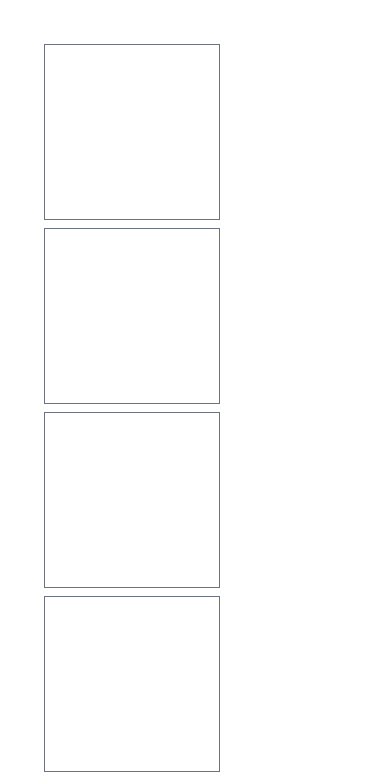
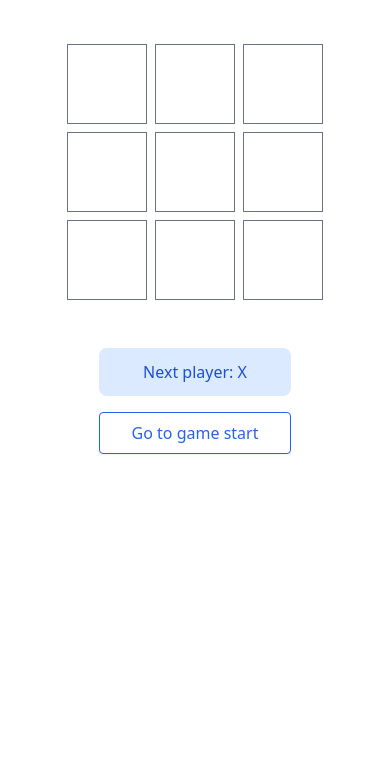
Before and after one commit to Xinecraft/react-ticktactoe, a React (Create React App) app: page / in a window 390 px wide. Shown: the top 779 px of the page. Built offline with nearby package versions, Linux system fonts and the light colour scheme.

Commit message:
Add responsive design

```diff
--- a/src/components/Square.tsx
+++ b/src/components/Square.tsx
@@ -3,7 +3,7 @@ import React from "react";
 export default function Square(props: any) {
   return (
     <button
-      className={`${props.value === 'X' ? 'text-red-500': 'text-green-500'} border m-1 border-gray-500 float-left font-bold h-44 w-44 text-center text-9xl focus:outline-none`}
+      className={`${props.value === 'X' ? 'text-red-500': 'text-green-500'} border m-1 border-gray-500 float-left font-bold h-20 w-20 text-3xl md:h-32 md:w-32 md:text-7xl lg:h-44 lg:w-44 lg:text-9xl text-center focus:outline-none`}
       onClick={props.onClick}
     >
       {props.value}
```
Also changed, not shown: 2 other files (tests, documents, lock files or other folders).
